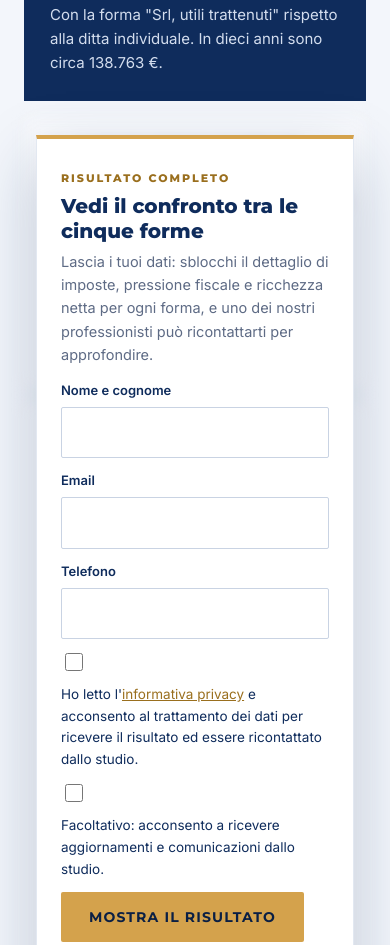
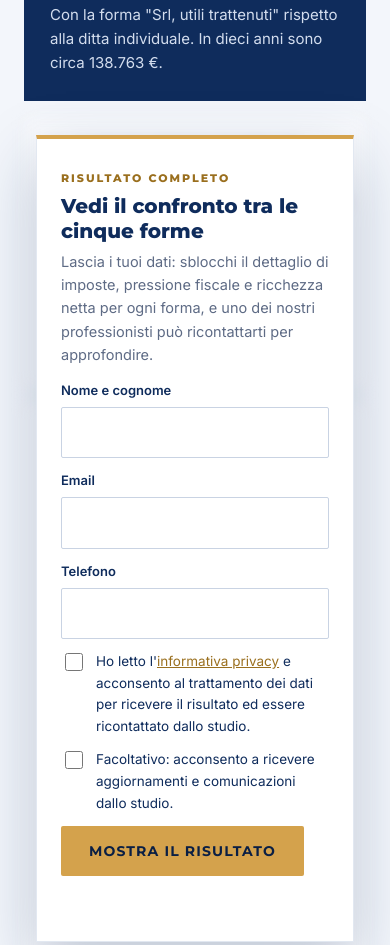
Before and after one commit to Vito19860/studiolongobardi.it, a website: page pianificazione-fiscale-srl.html in a window 390 px wide. Shown: the part 7376-8321 px from the top of the page. Drawn offline with Linux system fonts and the light colour scheme.

Commit message:
Simulatore: il riquadro dati non si sovrappone più al box sotto; caselle privacy affiancate al testo; box centrato su mobile
Co-Authored-By: Claude Opus 5.5 <noreply@anthropic.com>
Claude-Session: https://claude.ai/code/session_01XX2ipMP4ZWdz1efw2mUaSF

```diff
--- a/pianificazione-fiscale-srl.html
+++ b/pianificazione-fiscale-srl.html
@@ -119,13 +119,14 @@ footer a{color:#E9BE6E}
 .lock{position:relative}
 .lock.locked .lc{filter:blur(7px);opacity:.5;pointer-events:none;user-select:none}
 .gate{display:none}
-.lock.locked .gate{display:block;position:absolute;top:18px;left:50%;transform:translateX(-50%);width:min(440px,calc(100% - 24px));z-index:2;background:#fff;border:1px solid #E2E8F1;border-top:4px solid #D4A24C;padding:24px;box-shadow:0 24px 60px rgba(15,44,92,.25)}
+.lock.locked{display:grid;grid-template-columns:minmax(0,1fr)}.lock.locked>.lc,.lock.locked>.gate{grid-area:1/1;min-width:0}
+.lock.locked .gate{display:block;position:relative;align-self:start;justify-self:center;margin:18px 0 24px;width:min(440px,calc(100% - 24px));z-index:2;background:#fff;border:1px solid #E2E8F1;border-top:4px solid #D4A24C;padding:24px;box-shadow:0 24px 60px rgba(15,44,92,.25)}
 .gate h4{margin:4px 0 6px;font:800 20px/1.25 Montserrat,Inter,sans-serif;color:#0F2C5C}
 .gate p{margin:0 0 14px;color:#5E6B85;font-size:14.5px}
 .gate form{display:grid;gap:12px;padding:0;border:0;grid-template-columns:1fr}
 .gate label{display:grid;gap:6px;font-size:13px;font-weight:600;color:#0F2C5C}
 .gate input:not([type=checkbox]){font:inherit;font-size:16px;padding:12px;border:1px solid #C9D3E3;border-radius:2px;width:100%}
-.gate .chk{display:flex;gap:10px;align-items:flex-start;font-weight:400;font-size:13.5px}
+.gate form label.chk{display:flex;flex-direction:row;gap:10px;align-items:flex-start;font-weight:400;font-size:13.5px}
 .gate .chk input{width:18px;height:18px;margin-top:2px;flex:none}
 .gmsg{margin:0;font-size:14px;color:#A33A35;min-height:1em}
 .scta{background:#fff;border:1px solid #E2E8F1;border-left:4px solid #D4A24C;padding:22px;margin-bottom:16px}
```
